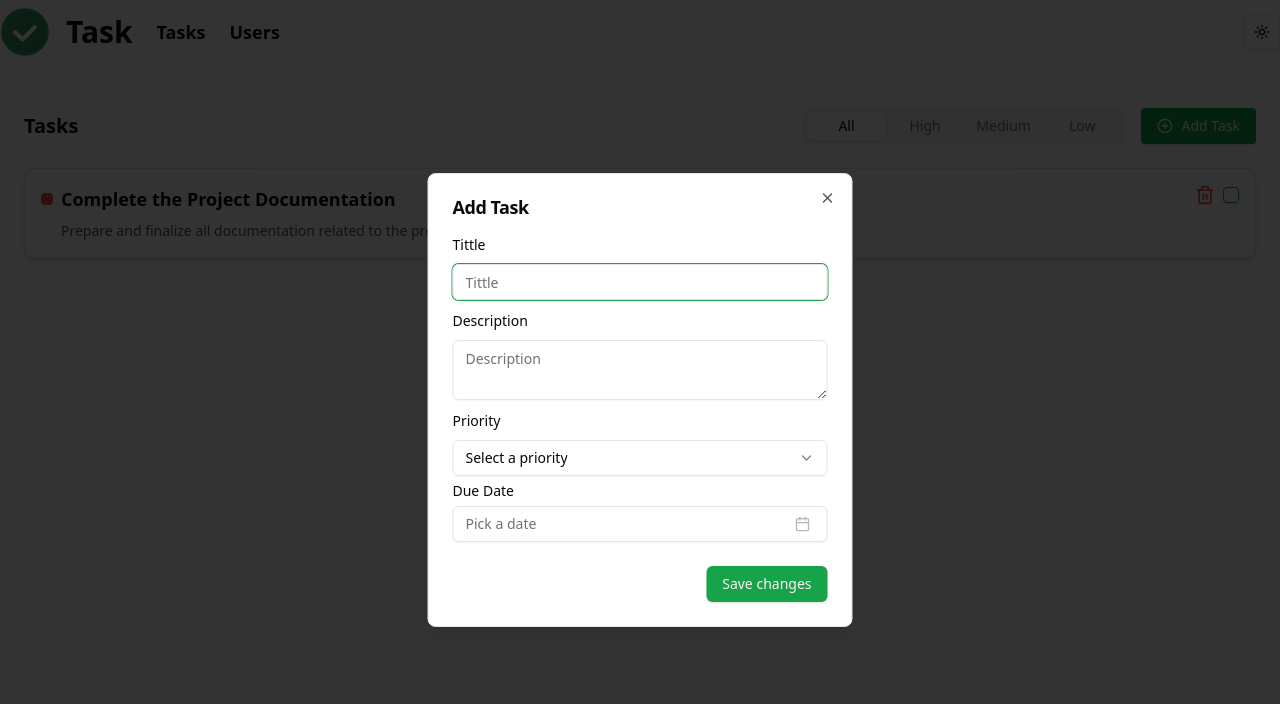
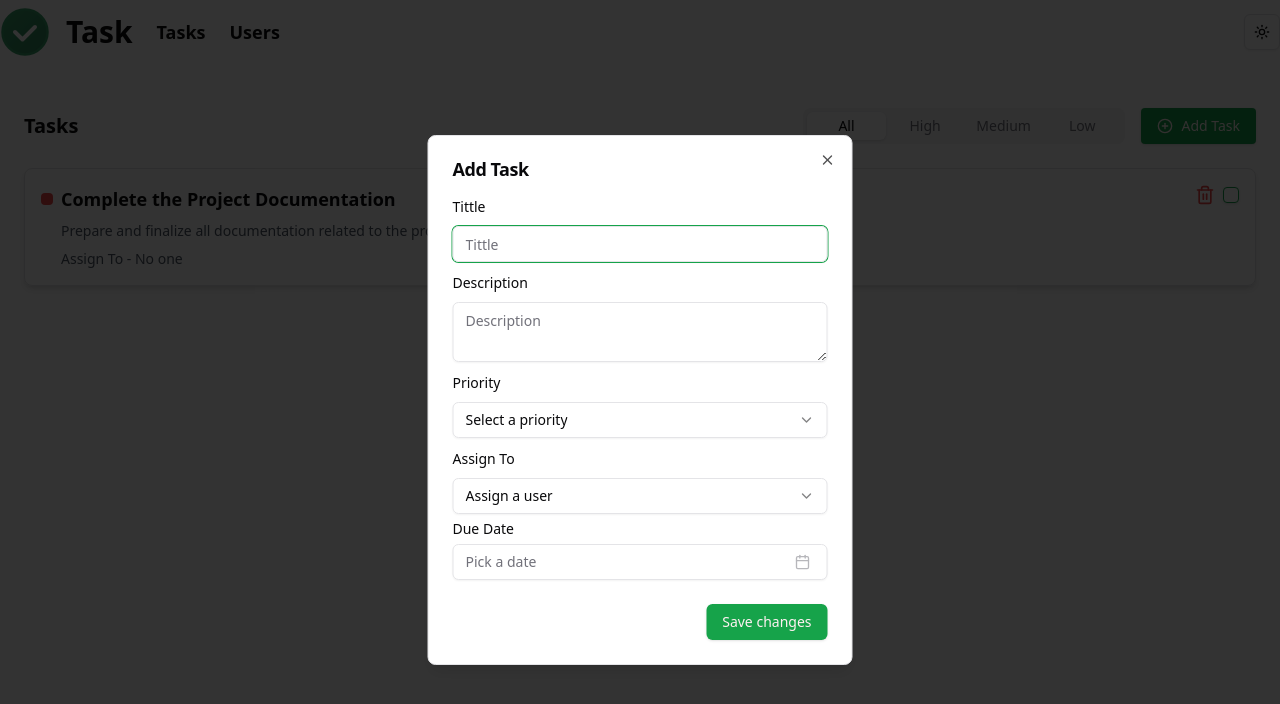
Before and after one commit to Shazzadhossensunny/redux-first, a React (Vite) app: page / in a window 1280 px wide. Both pictures are taken after a click on the button "Add Task". Shown: the top 704 px of the page. Built offline with nearby package versions, Linux system fonts and the light colour scheme.

Commit message:
assign task and user conection

```diff
--- a/src/module/tasks/AddTaskModal.tsx
+++ b/src/module/tasks/AddTaskModal.tsx
@@ -32,6 +32,8 @@ import {
 import { Textarea } from "@/components/ui/textarea";
 import { cn } from "@/lib/utils";
 import { addTask } from "@/redux/features/task/taskSlice";
+import { userSelector } from "@/redux/features/user/userSlice";
+import { useAppSelector } from "@/redux/hook";
 import { TTask } from "@/type";
 import { format } from "date-fns";
 
@@ -44,6 +46,7 @@ export const AddTaskModal = () => {
   const [open, setOpen] = useState(false);
   const form = useForm();
   const dispatch = useDispatch();
+  const users = useAppSelector(userSelector);
 
   const onSubmit: SubmitHandler<FieldValues> = (data) => {
     dispatch(addTask(data as TTask));
@@ -125,6 +128,32 @@ export const AddTaskModal = () => {
             />
             <FormField
               control={form.control}
+              name="assignedTo"
+              render={({ field }) => (
+                <FormItem>
+                  <FormLabel>Assign To</FormLabel>
+                  <Select
+                    onValueChange={field.onChange}
+                    defaultValue={field.value}
+                  >
+                    <FormControl>
+                      <SelectTrigger>
+                        <SelectValue placeholder="Assign a user" />
+                      </SelectTrigger>
+                    </FormControl>
+                    <SelectContent>
+                      {users.map((user) => (
+                        <SelectItem key={user.id} value={user.id}>
+                          {user.name}
+                        </SelectItem>
+                      ))}
+                    </SelectContent>
+                  </Select>
+                </FormItem>
+              )}
+            />
+            <FormField
+              control={form.control}
               name="dueDate"
               render={({ field }) => (
                 <FormItem className="flex flex-col">
--- a/src/module/tasks/TaskCard.tsx
+++ b/src/module/tasks/TaskCard.tsx
@@ -7,15 +7,20 @@ import {
   deleteTask,
   toggleTaskComplete,
 } from "@/redux/features/task/taskSlice";
+import { useAppSelector } from "@/redux/hook";
+import { userSelector } from "@/redux/features/user/userSlice";
 
 export const TaskCard = ({ task }: { task: TTask }) => {
   const dispatch = useDispatch();
+  const users = useAppSelector(userSelector);
+  const assignUser = users.find((user) => user.id === task.assignedTo);
   const handleCheck = (id: string) => {
     dispatch(toggleTaskComplete(id));
   };
   const handleDelete = (id: string) => {
     dispatch(deleteTask(id));
   };
+
   return (
     <div className="border rounded-lg shadow-md p-4 flex items-start gap-4">
       <div className="flex flex-1 gap-2">
@@ -42,6 +47,9 @@ export const TaskCard = ({ task }: { task: TTask }) => {
             {task.title}
           </h3>
           <p className="text-sm text-gray-600">{task.description}</p>
+          <p className="text-sm text-gray-600">
+            Assign To - {assignUser ? assignUser.name : "No one"}
+          </p>
           {/* <div className="mt-2 flex justify-between text-sm">
             <span>
               <strong>Status:</strong> {task.isCompleted}
--- a/src/redux/features/task/taskSlice.ts
+++ b/src/redux/features/task/taskSlice.ts
@@ -17,12 +17,16 @@ const initialState: TInitialState = {
         "Prepare and finalize all documentation related to the project, including technical specifications and user guides.",
       priority: "High",
       dueDate: "2025-01-09T18:00:00.000Z",
+      assignedTo: null,
     },
   ],
   filter: "All",
 };
 
-type draftTask = Pick<TTask, "title" | "description" | "dueDate" | "priority">;
+type draftTask = Pick<
+  TTask,
+  "title" | "description" | "dueDate" | "priority" | "assignedTo"
+>;
 
 const createTask = (taskData: draftTask): TTask => {
   return { id: nanoid(), isCompleted: false, ...taskData };
--- a/src/redux/features/user/userSlice.ts
+++ b/src/redux/features/user/userSlice.ts
@@ -6,7 +6,16 @@ type InitialState = {
   users: TUser[];
 };
 const initialState: InitialState = {
-  users: [],
+  users: [
+    {
+      name: "sunny",
+      id: "tf6QtyF9jGuxNfykAAXPG",
+    },
+    {
+      name: "rohim",
+      id: "dy9bdenzfsXxU0kUigJcO",
+    },
+  ],
 };
 
 export const userSlice = createSlice({
--- a/src/type.ts
+++ b/src/type.ts
@@ -5,6 +5,7 @@ export type TTask = {
   isCompleted: boolean;
   priority: "Low" | "Medium" | "High";
   dueDate: string;
+  assignedTo: string | null;
 };
 
 export type TFilter = "All" | "High" | "Medium" | "Low";
```
